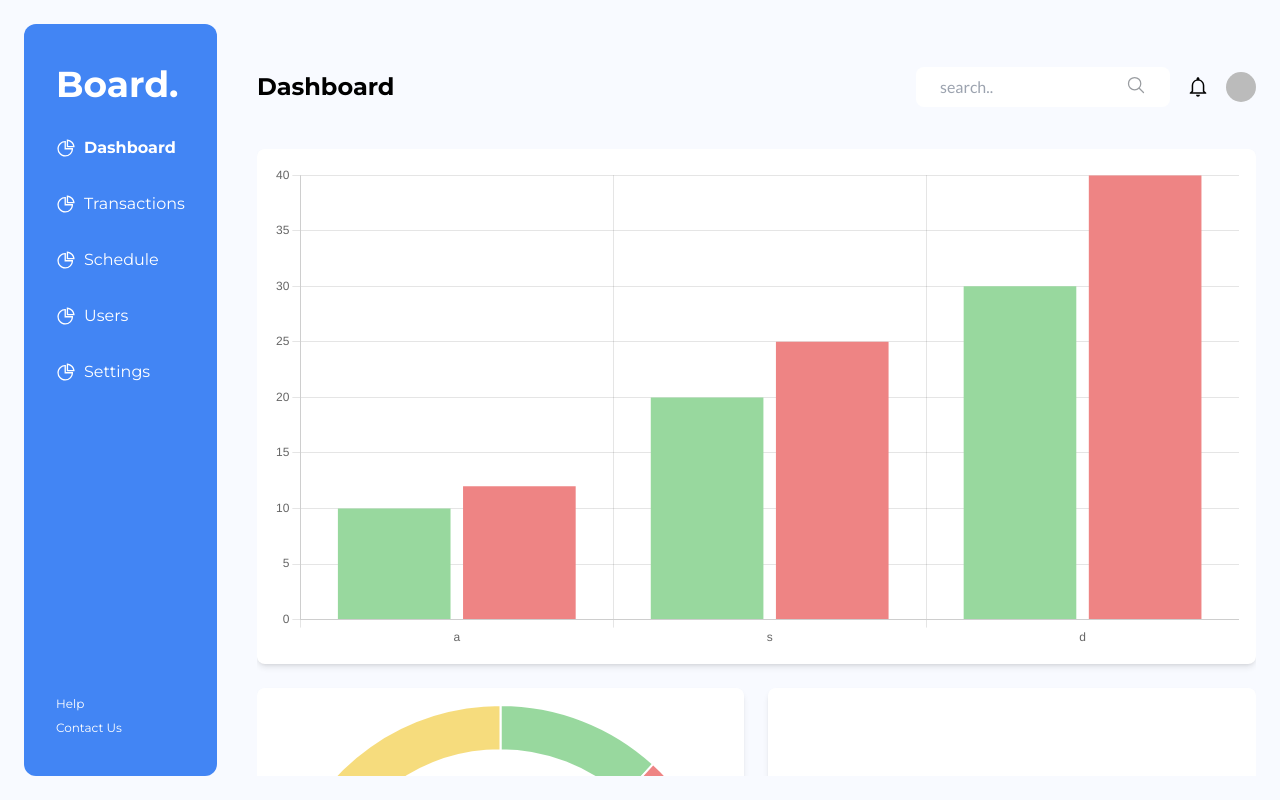
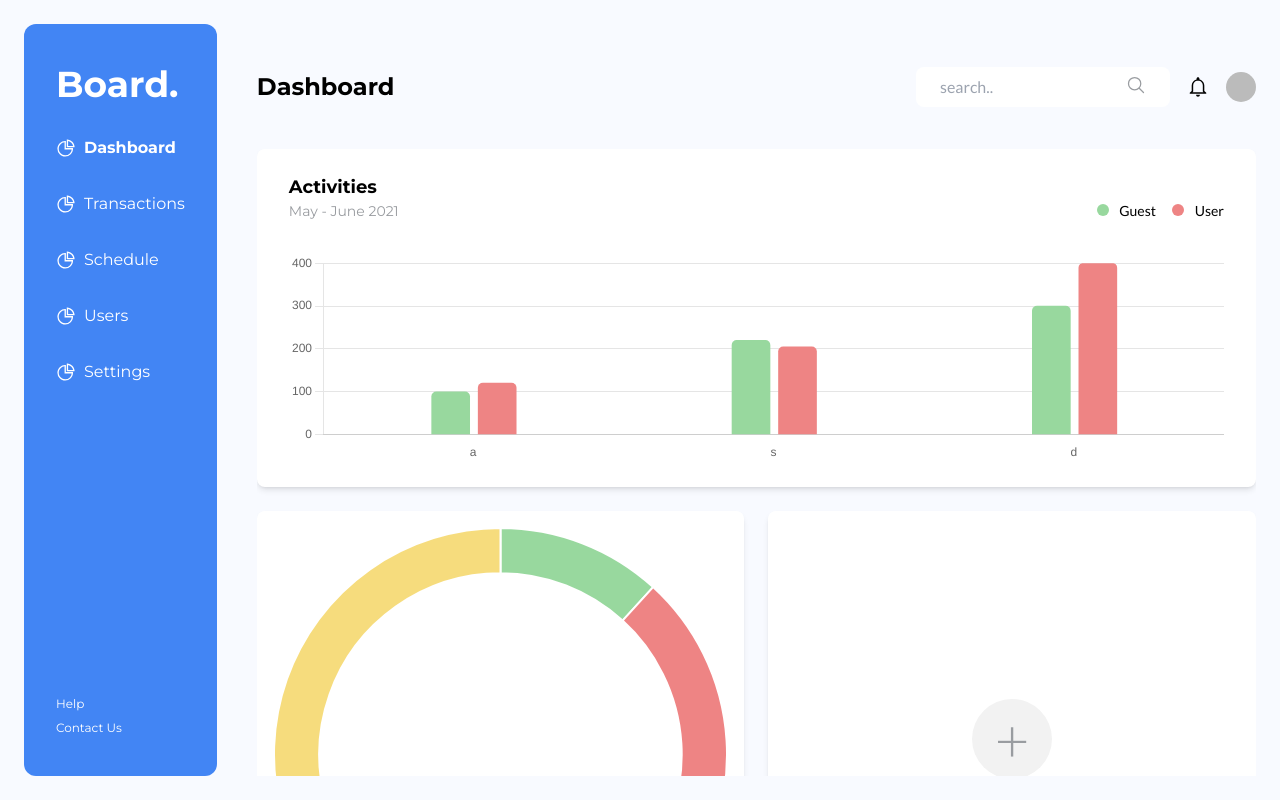
Before and after one commit to Isha988/OpenInAppAssignment, a React (Vite) app: page /dashboard in a window 1280 px wide. Built offline with nearby package versions, Linux system fonts and the light colour scheme; no server answers; sample sign-in values are in the browser's storage.

Commit message:
designed bar chart

```diff
--- a/src/components/Dashboard/AddProfileCard.jsx
+++ b/src/components/Dashboard/AddProfileCard.jsx
@@ -2,11 +2,13 @@ import { clsx } from "clsx";
 import { Card, useModal } from "../UI";
 import { AddProfileForm } from "./AddProfileForm";
 
-export const AddProfileCard = ({className}) => {
+export const AddProfileCard = ({ className }) => {
   const { isOpen, onOpen, onClose } = useModal();
   return (
     <>
-      <Card className={`flex justify-center items-center flex-col ${className}`}>
+      <Card
+        className={`flex justify-center items-center flex-col ${className}`}
+      >
         <div
           className={clsx(
             "w-20 h-20 rounded-full mb-2",
--- a/src/components/Dashboard/BarChart.jsx
+++ b/src/components/Dashboard/BarChart.jsx
@@ -4,9 +4,13 @@ import { Bar } from "react-chartjs-2";
 import { barChart } from "../../api/Charts";
 import { Card } from "../UI";
 
-export const BarChart = ({className}) => {
+export const BarChart = ({ className }) => {
   const backgroundColor = { female: "#98d89e", male: "#ee8484" };
-  const [data, setData] = useState({labels: ["a", "s", "d"], female:[10, 20, 30], male:[12, 25, 40] });
+  const [data, setData] = useState({
+    labels: ["a", "s", "d"],
+    female: [100, 220, 300],
+    male: [120, 205, 400],
+  });
   const [isLoading, setIsLoading] = useState(false);
   const [error, setError] = useState(null);
 
@@ -27,7 +31,28 @@ export const BarChart = ({className}) => {
   // }, []);
 
   return (
-    <Card className={className}>
+    <Card className={`p-6 px-8 rpunded-xl ${className}`}>
+      {/* header */}
+      <div className="mb-8">
+        <h2 className="font-bold text-lg">Activities</h2>
+        <div className="flex gap-4">
+          <p className="text-text-100 text-sm font-montserrat flex-1">
+            May - June 2021
+          </p>
+          <div className="text-sm">
+            {" "}
+            <span className="inline-block w-3 h-3 rounded-full bg-green-200 mr-2" />{" "}
+            Guest
+          </div>
+          <div className="text-sm">
+            {" "}
+            <span className="inline-block w-3 h-3 rounded-full bg-red-200 mr-2" />{" "}
+            User
+          </div>
+        </div>
+      </div>
+      {/* chart */}
+      <div className="h-[210px]">
         <Bar
           data={{
             labels: data?.labels,
@@ -36,22 +61,42 @@ export const BarChart = ({className}) => {
                 label: "female",
                 data: data?.female,
                 backgroundColor: backgroundColor.female,
+                barThickness: 45,
+                maxBarThickness: 38,
+                borderRadius: 5,
               },
               {
                 label: "male",
                 data: data?.male,
                 backgroundColor: backgroundColor.male,
+                barThickness: 48,
+                maxBarThickness: 38,
+                borderRadius: 5,
               },
             ],
           }}
           options={{
+            maintainAspectRatio: false,
             plugins: {
               legend: {
                 display: false,
               },
             },
+            scales: {
+              x: {
+                grid: {
+                  display: false,
+                },
+              },
+              y: {
+                ticks: {
+                  maxTicksLimit: 5,
+                },
+              },
+            },
           }}
         />
+      </div>
     </Card>
   );
 };
--- a/src/components/Dashboard/PieChart.jsx
+++ b/src/components/Dashboard/PieChart.jsx
@@ -4,9 +4,12 @@ import { Doughnut } from "react-chartjs-2";
 import { pieChart } from "../../api/Charts";
 import { Card } from "../UI";
 
-export const PieChart = ({className}) => {
+export const PieChart = ({ className }) => {
   const backgroundColor = ["#98d89e", "#ee8484", "#f6dc7d", "#8a94e0"];
-  const [data, setData] = useState({labels:["a", "s", "d"], values:[12, 50, 40]});
+  const [data, setData] = useState({
+    labels: ["a", "s", "d"],
+    values: [12, 50, 40],
+  });
   const [isLoading, setIsLoading] = useState(false);
   const [error, setError] = useState(null);
 
--- a/src/index.css
+++ b/src/index.css
@@ -64,9 +64,9 @@
   }
 }
 
-.hideScroll{
+.hideScroll {
   scrollbar-width: none;
 }
-.hideScroll::-webkit-scrollbar{
+.hideScroll::-webkit-scrollbar {
   width: none;
 }
--- a/src/pages/Dashboard.jsx
+++ b/src/pages/Dashboard.jsx
@@ -2,13 +2,13 @@ import { AddProfileCard, BarChart, PieChart } from "../components";
 
 export const Dashboard = () => {
   return (
-    <section className="grid grid-cols-4 gap-6">
-      <BarChart className="col-span-4"/>
-      <PieChart className="col-span-2"/>
-      <AddProfileCard className="col-span-2"/>
-      <AddProfileCard className="col-span-2"/>
-      <AddProfileCard className="col-span-2"/>
-      <AddProfileCard className="col-span-2"/>
+    <section className="grid grid-cols-4 grid-row-flow gap-6">
+      <BarChart className="col-span-4" />
+      <PieChart className="col-span-2" />
+      <AddProfileCard className="col-span-2" />
+      <AddProfileCard className="col-span-2" />
+      <AddProfileCard className="col-span-2" />
+      <AddProfileCard className="col-span-2" />
     </section>
   );
 };
```
Lines whose indentation alone changed are shown as unchanged.
